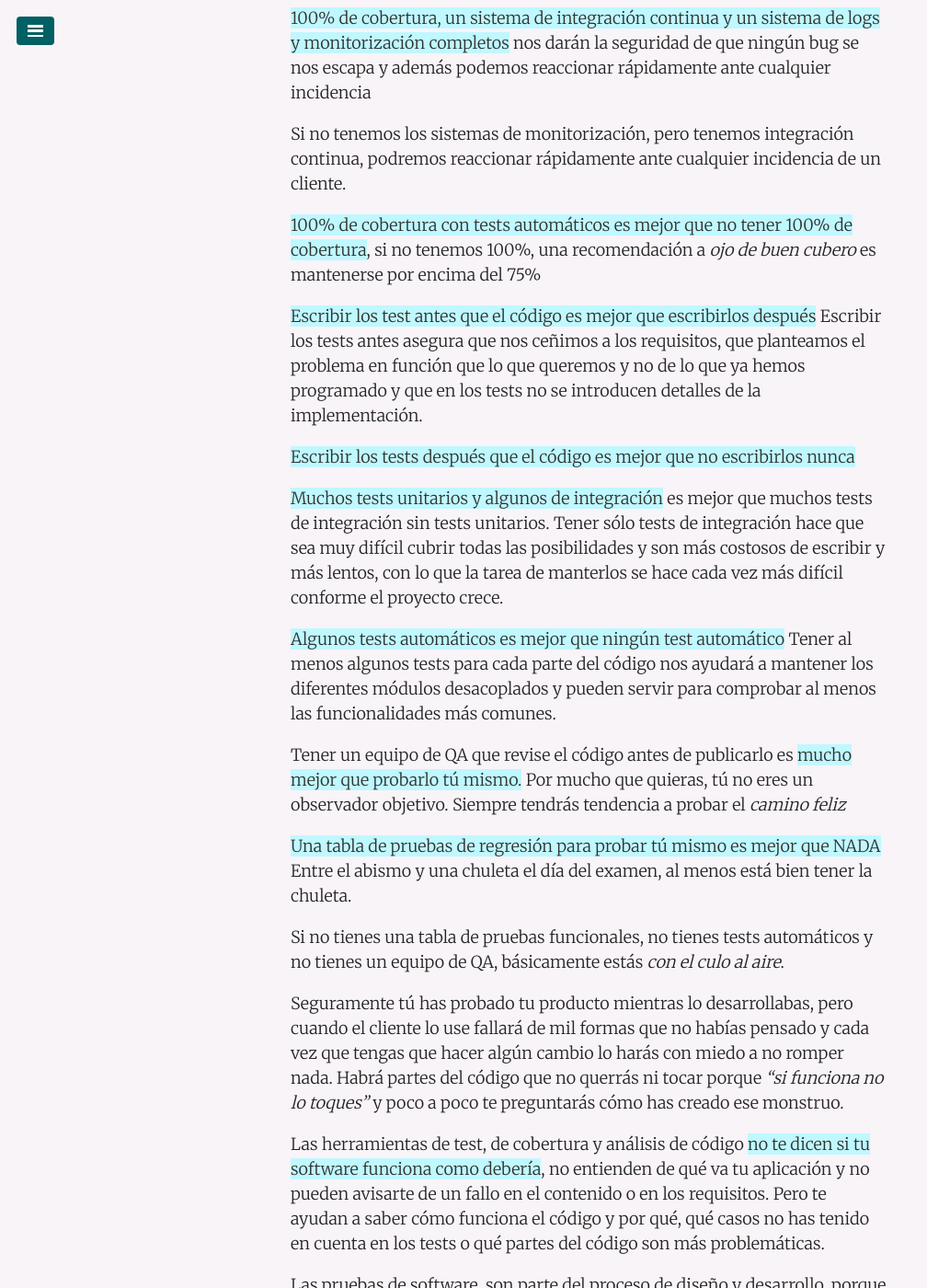
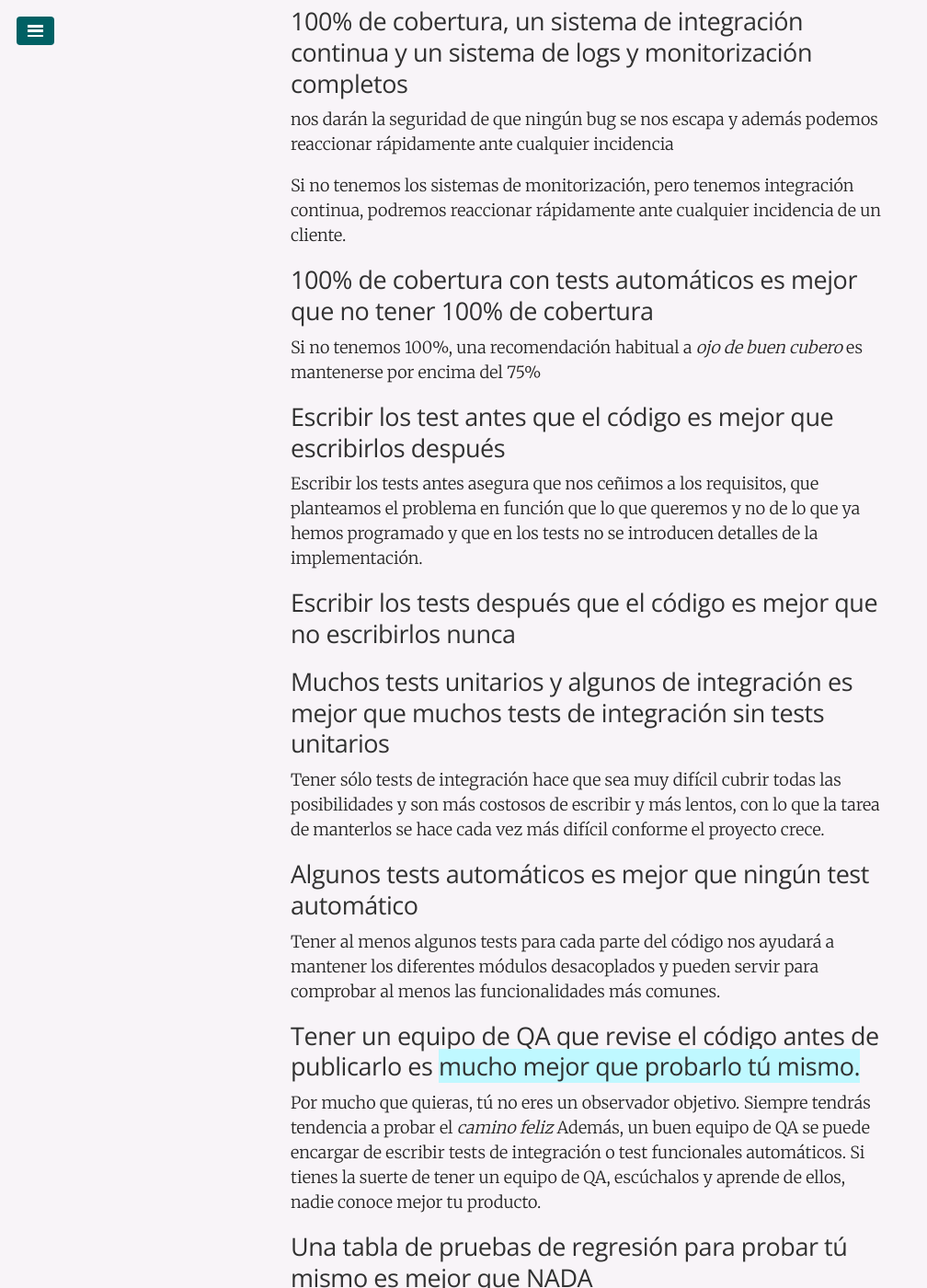
Before and after one commit to juanmirod/juanmirod.github.io, a Jekyll site: the page built from _posts/2017-11-25-buenas-practicas-tests.markdown, in a window 1280 px wide and 1400 px high, scrolled down 707 px. Shown: the whole window at 92% size, without its empty margins (0-1008 px from the left). Built offline with Jekyll 4.4.1, drawn with Linux system fonts in a browser that asks for light colours; comment, search, counter and statistics services are not loaded; some of the changed text lies outside the part shown.

Commit message:
fix: styling

```diff
--- a/_posts/2017-11-25-buenas-practicas-tests.markdown
+++ b/_posts/2017-11-25-buenas-practicas-tests.markdown
@@ -12,27 +12,34 @@ No es lo mismo desarrollar el software de un marcapasos o del control de vuelo d
 
 Dicho esto, como siempre, es una cuestión de grises más que de blanco o negro. Pero como guía un poco de _perogrullo_, dejo este listado de tipos de pruebas de software, ordenados de mejor a peor. Si no puedes conseguir el primero, intenta el segundo, y si no, el tercero y así...
 
-**100% de cobertura, un sistema de integración continua y un sistema de logs y monitorización completos** nos darán la seguridad de que ningún bug se nos escapa y además podemos reaccionar rápidamente ante cualquier incidencia
+## 100% de cobertura, un sistema de integración continua y un sistema de logs y monitorización completos
+nos darán la seguridad de que ningún bug se nos escapa y además podemos reaccionar rápidamente ante cualquier incidencia
 
 Si no tenemos los sistemas de monitorización, pero tenemos integración continua, podremos reaccionar rápidamente ante cualquier incidencia de un cliente.
 
-**100% de cobertura con tests automáticos es mejor que no tener 100% de cobertura**, si no tenemos 100%, una recomendación a _ojo de buen cubero_ es mantenerse por encima del 75%
+## 100% de cobertura con tests automáticos es mejor que no tener 100% de cobertura
+Si no tenemos 100%, una recomendación habitual a _ojo de buen cubero_ es mantenerse por encima del 75%
 
-**Escribir los test antes que el código es mejor que escribirlos después** Escribir los tests antes asegura que nos ceñimos a los requisitos, que planteamos el problema en función que lo que queremos y no de lo que ya hemos programado y que en los tests no se introducen detalles de la implementación.
+## Escribir los test antes que el código es mejor que escribirlos después
+Escribir los tests antes asegura que nos ceñimos a los requisitos, que planteamos el problema en función que lo que queremos y no de lo que ya hemos programado y que en los tests no se introducen detalles de la implementación.
 
-**Escribir los tests después que el código es mejor que no escribirlos nunca**
+## Escribir los tests después que el código es mejor que no escribirlos nunca
 
-**Muchos tests unitarios y algunos de integración** es mejor que muchos tests de integración sin tests unitarios. Tener sólo tests de integración hace que sea muy difícil cubrir todas las posibilidades y son más costosos de escribir y más lentos, con lo que la tarea de manterlos se hace cada vez más difícil conforme el proyecto crece.
+## Muchos tests unitarios y algunos de integración es mejor que muchos tests de integración sin tests unitarios
+Tener sólo tests de integración hace que sea muy difícil cubrir todas las posibilidades y son más costosos de escribir y más lentos, con lo que la tarea de manterlos se hace cada vez más difícil conforme el proyecto crece.
 
-**Algunos tests automáticos es mejor que ningún test automático** Tener al menos algunos tests para cada parte del código nos ayudará a mantener los diferentes módulos desacoplados y pueden servir para comprobar al menos las funcionalidades más comunes.
+## Algunos tests automáticos es mejor que ningún test automático
+Tener al menos algunos tests para cada parte del código nos ayudará a mantener los diferentes módulos desacoplados y pueden servir para comprobar al menos las funcionalidades más comunes.
 
-Tener un equipo de QA que revise el código antes de publicarlo es **mucho mejor que probarlo tú mismo.** Por mucho que quieras, tú no eres un observador objetivo. Siempre tendrás tendencia a probar el _camino feliz_
+## Tener un equipo de QA que revise el código antes de publicarlo es **mucho mejor que probarlo tú mismo.**
+Por mucho que quieras, tú no eres un observador objetivo. Siempre tendrás tendencia a probar el _camino feliz_ Además, un buen equipo de QA se puede encargar de escribir tests de integración o test funcionales automáticos. Si tienes la suerte de tener un equipo de QA, escúchalos y aprende de ellos, nadie conoce mejor tu producto.
 
-**Una tabla de pruebas de regresión para probar tú mismo es mejor que NADA** Entre el abismo y una chuleta el día del examen, al menos está bien tener la chuleta.
+## Una tabla de pruebas de regresión para probar tú mismo es mejor que NADA
+Entre el abismo y una chuleta el día del examen, al menos está bien tener la chuleta.
 
-Si no tienes una tabla de pruebas funcionales, no tienes tests automáticos y no tienes un equipo de QA, básicamente estás _con el culo al aire_.
+**Si no tienes una tabla de pruebas funcionales, no tienes tests automáticos y no tienes un equipo de QA, básicamente estás _con el culo al aire_.**
 
-Seguramente tú has probado tu producto mientras lo desarrollabas, pero cuando el cliente lo use fallará de mil formas que no habías pensado y cada vez que tengas que hacer algún cambio lo harás con miedo a no romper nada. Habrá partes del código que no querrás ni tocar porque _"si funciona no lo toques"_ y poco a poco te preguntarás cómo has creado ese monstruo.
+Seguramente tú has probado tu producto mientras lo desarrollabas, pero cuando el cliente lo use, fallará de mil formas que no habías pensado y cada vez que tengas que hacer algún cambio lo harás con miedo a no romper nada. Habrá partes del código que no querrás ni tocar porque _"si funciona no lo toques"_ y poco a poco te preguntarás cómo has creado ese monstruo.
 
 Las herramientas de test, de cobertura y análisis de código **no te dicen si tu software funciona como debería**, no entienden de qué va tu aplicación y no pueden avisarte de un fallo en el contenido o en los requisitos. Pero te ayudan a saber cómo funciona el código y por qué, qué casos no has tenido en cuenta en los tests o qué partes del código son más problemáticas.
 
```
